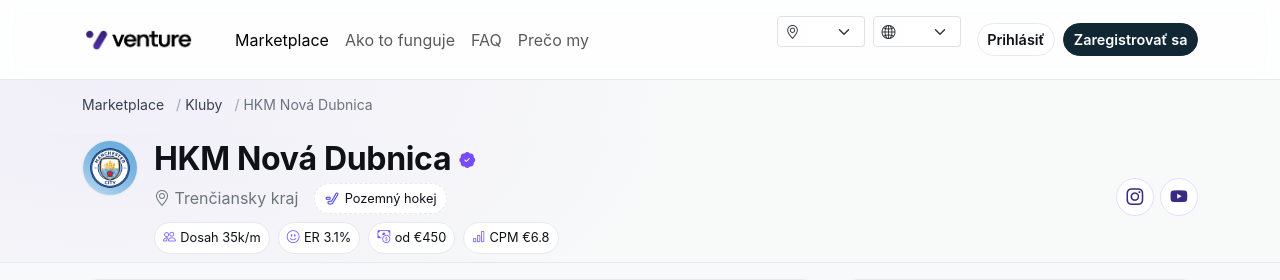
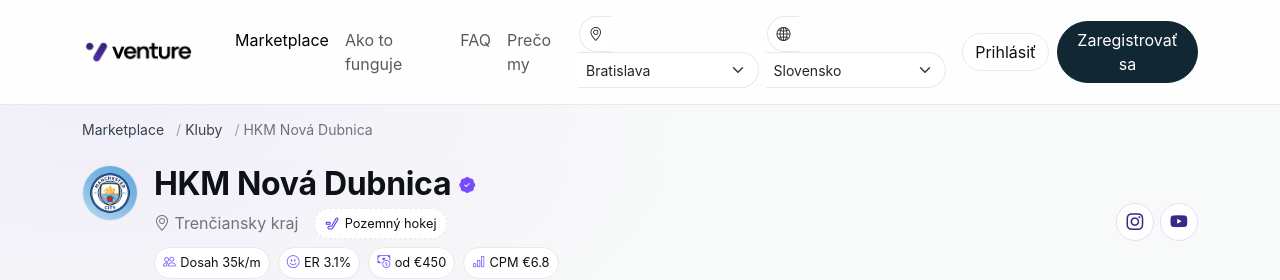
Before and after one commit to andreakollova/sponsor-platforma, a Flask app: page /l/club/hkm-nova-dubnica in a window 1280 px wide. Shown: the top 280 px of the page. Run offline with Flask 3, Linux system fonts and the light colour scheme; lists and menus that the app fills with data are empty.

Commit message:
final detial kluby

```diff
--- a/static/styles-base.css
+++ b/static/styles-base.css
@@ -19,6 +19,27 @@ body{
   border-bottom:1px solid var(--border);
 }
 .brand-logo{ height:28px; width:auto; display:block; }
+
+/* ==== Location selectors – jednotná výška & zarovnanie ==== */
+.selector{ --sel-h: 36px; }
+.selector .input-group-text{
+  height:var(--sel-h);
+  padding:0 .55rem;
+  border:1px solid var(--border);
+  border-right:0;
+  border-radius:999px 0 0 999px;
+  display:grid; place-items:center;
+}
+.selector .selector-select{
+  height:var(--sel-h);
+  padding:.2rem 1.8rem .2rem .5rem;
+  border:1px solid var(--border);
+  border-left:0;
+  border-radius:0 999px 999px 0;
+  min-width:160px;
+  background-color:#fff;
+}
+.selector .selector-select:focus{ box-shadow:none; border-color:var(--border); }
 
 /* ========= Buttons ========= */
 .btn-xlg{ padding:.85rem 1.1rem; border-radius:var(--btn-radius); font-weight:600; }
--- a/templates/base.html
+++ b/templates/base.html
@@ -42,6 +42,16 @@
   {{ MAP.get(key, 'helmet.svg') }}
 {%- endmacro %}
 
+{# ===== Fallbacky pre selecty (ak view nepodá cities/countries) ===== #}
+{% set cities =
+  (cities if cities is defined and cities|length > 0
+   else ['Bratislava','Košice','Žilina','Trnava','Nitra','Banská Bystrica','Prešov'])
+%}
+{% set countries =
+  (countries if countries is defined and countries|length > 0
+   else ['Slovensko','Česko','Poľsko','Rakúsko','Maďarsko'])
+%}
+
 {# voliteľné: malá pomocná trieda na inline SVG/PNG #}
 <style>
   .icon-16{width:16px;height:16px;vertical-align:-2px;display:inline-block}
@@ -85,28 +95,29 @@
             <li class="nav-item"><a class="nav-link" href="#why">Prečo my</a></li>
           </ul>
 
-          <form class="d-none d-lg-flex align-items-center me-lg-3 gap-2 ms-auto">
+          <!-- Location selectors -->
+          <div class="nav-right d-none d-lg-flex align-items-center ms-auto gap-2">
+            <div class="d-flex align-items-center gap-2 me-2">
               <div class="input-group input-group-sm selector">
-              <span class="input-group-text bg-transparent"><i class="bi bi-geo-alt"></i></span>
-              <select id="citySelect" class="form-select border-start-0">
-                {% for c in (cities or []) %}
+                <span class="input-group-text bg-white"><i class="bi bi-geo-alt"></i></span>
+                <select id="citySelect" class="form-select selector-select" aria-label="Mesto">
+                  {% for c in cities %}
                     <option value="{{ c }}" {% if loop.first %}selected{% endif %}>{{ c }}</option>
                   {% endfor %}
                 </select>
               </div>
               <div class="input-group input-group-sm selector">
-              <span class="input-group-text bg-transparent"><i class="bi bi-globe2"></i></span>
-              <select id="countrySelect" class="form-select border-start-0">
-                {% for c in (countries or []) %}
+                <span class="input-group-text bg-white"><i class="bi bi-globe2"></i></span>
+                <select id="countrySelect" class="form-select selector-select" aria-label="Krajina">
+                  {% for c in countries %}
                     <option value="{{ c }}" {% if c == 'Slovensko' %}selected{% endif %}>{{ c }}</option>
                   {% endfor %}
                 </select>
               </div>
-          </form>
+            </div>
 
-          <div class="d-none d-lg-flex gap-2">
-            <a href="#" class="btn btn-ghost rounded-pill btn-slim">Prihlásiť</a>
-            <a href="#" class="btn btn-brand rounded-pill btn-slim">Zaregistrovať sa</a>
+            <a href="#" class="btn btn-ghost nav-btn">Prihlásiť</a>
+            <a href="#" class="btn btn-brand nav-btn">Zaregistrovať sa</a>
           </div>
         </div>
       </div>
@@ -181,14 +192,26 @@
 
     <script src="https://cdn.jsdelivr.net/npm/bootstrap@5.3.3/dist/js/bootstrap.bundle.min.js" crossorigin="anonymous"></script>
     <script>
+      // Persistované výbery + doplnenie chýbajúcej option pri detaile
       const citySel = document.getElementById('citySelect');
       const countrySel = document.getElementById('countrySelect');
-      if (citySel && countrySel){
-        citySel.value = localStorage.getItem('selectedCity') || citySel.value;
-        countrySel.value = localStorage.getItem('selectedCountry') || countrySel.value;
-        citySel.addEventListener('change', () => localStorage.setItem('selectedCity', citySel.value));
-        countrySel.addEventListener('change', () => localStorage.setItem('selectedCountry', countrySel.value));
+
+      function setFromStorage(sel, key){
+        if(!sel) return;
+        const saved = localStorage.getItem(key);
+        if(saved){
+          // ak taká možnosť neexistuje, doplníme ju
+          const has = Array.from(sel.options).some(o => o.value === saved);
+          if(!has){
+            sel.add(new Option(saved, saved, true, true), 0);
           }
+          sel.value = saved;
+        }
+        sel.addEventListener('change', () => localStorage.setItem(key, sel.value));
+      }
+
+      setFromStorage(citySel, 'selectedCity');
+      setFromStorage(countrySel, 'selectedCountry');
     </script>
   </body>
 </html>
```
Lines whose indentation alone changed are shown as unchanged.
